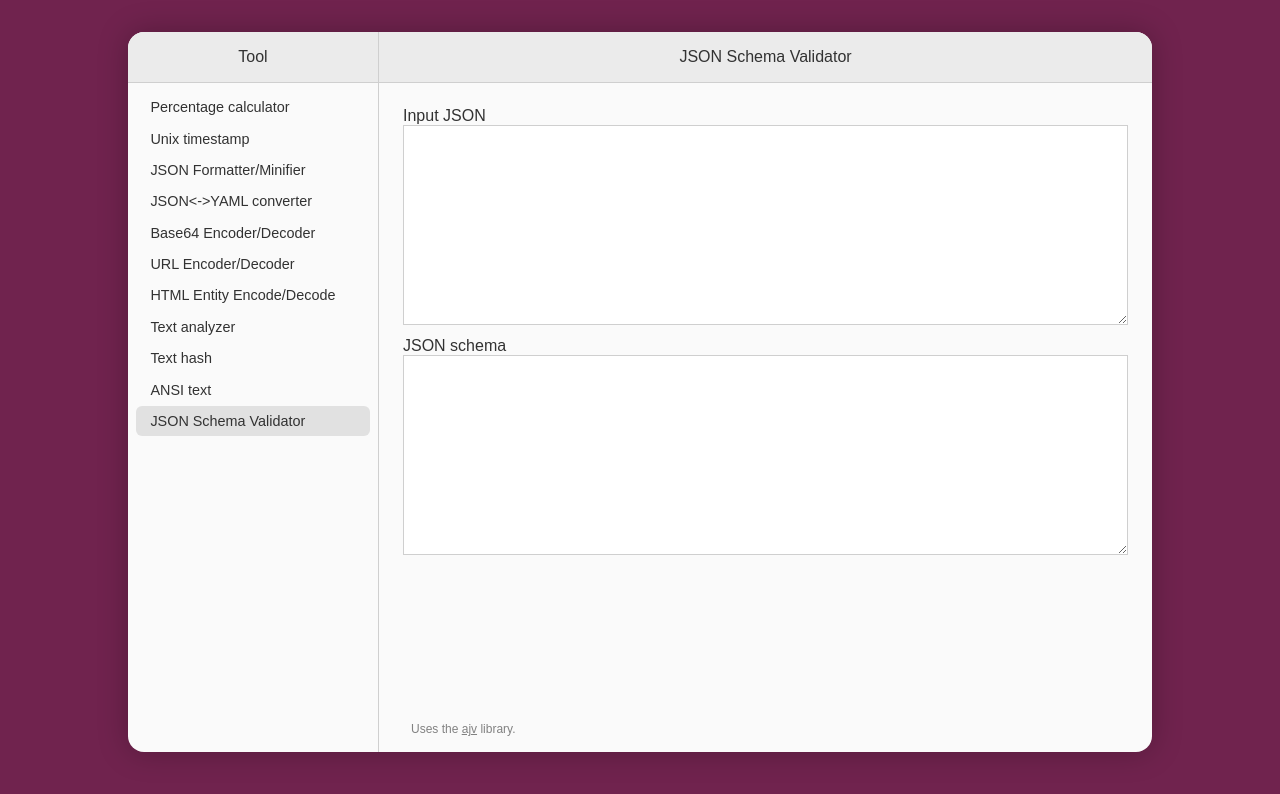
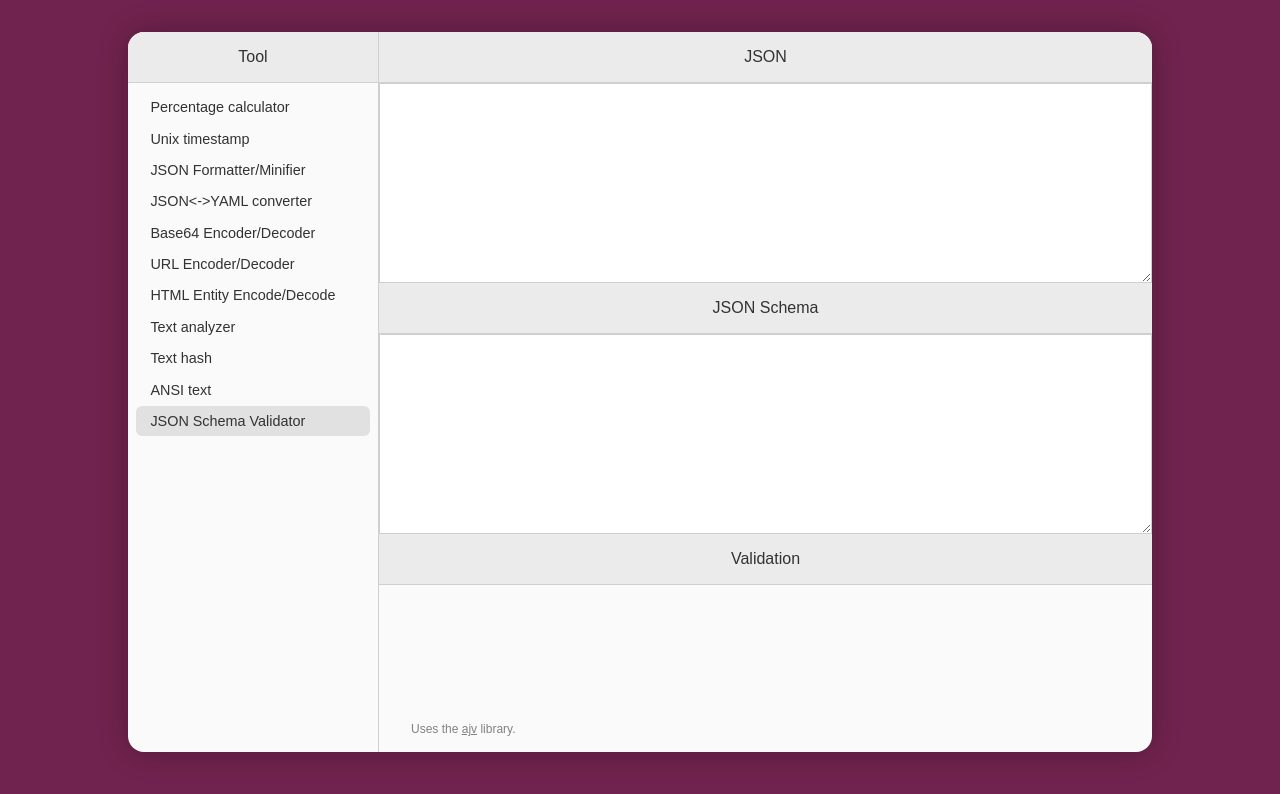
Before and after one commit to eliandoran/toolkit, a SvelteKit app: page /json-schema in a window 1280 px wide. Shown: the top 794 px of the page. Built offline with nearby package versions, Linux system fonts and the light colour scheme.

Commit message:
json-schema: Use different kind of view

```diff
--- /dev/null
+++ b/src/lib/components/stack-view.svelte
@@ -0,0 +1,11 @@
+<script>
+    export let title;
+</script>
+
+<header class="app-header">
+    <slot name="header-left" />
+    <h2>{title}</h2>
+    <slot name="header-right" />
+</header>
+
+<slot />
--- a/src/routes/json-schema/+page.svelte
+++ b/src/routes/json-schema/+page.svelte
@@ -1,8 +1,6 @@
 <script>
-	import InputField from "$lib/components/input-field.svelte";
-	import OneColumnView from "$lib/components/one-column-view.svelte";
+	import StackView from "$lib/components/stack-view.svelte";
     import Tool from "$lib/components/tool.svelte";
-    import TwoColumnView from "$lib/components/two-column-view.svelte";
 	import WarningBox from "$lib/components/warning-box.svelte";
     import Ajv from "ajv";
 
@@ -63,17 +61,17 @@
 </script>
 
 <Tool>
-    <OneColumnView title="JSON Schema Validator">
-        <InputField label="Input JSON">
-            <textarea bind:value={inputJsonText}></textarea>
-            <WarningBox message="{inputJsonParsingLog}" />
-        </InputField>
+    <StackView title="JSON">
+        <textarea bind:value={inputJsonText}></textarea>
+        <WarningBox message="{inputJsonParsingLog}" />
+    </StackView>
 
-        <InputField label="JSON schema">
-            <textarea bind:value={schemaText}></textarea>
-            <WarningBox message="{inputSchemaParsingLog}" />
-        </InputField>
+    <StackView title="JSON Schema">
+        <textarea bind:value={schemaText}></textarea>
+        <WarningBox message="{inputSchemaParsingLog}" />
+    </StackView>
 
+    <StackView title="Validation">
         <div class="output">
             {#if isValid === true}
                 <p>✅ The JSON is valid against the schema.</p>
@@ -104,8 +102,7 @@
                 </table>
             {/if}
         </div>
-
-    </OneColumnView>
+    </StackView>
 
     <span slot="footer">
         Uses the <a href="https://www.npmjs.com/package/ajv">ajv</a> library.
```
